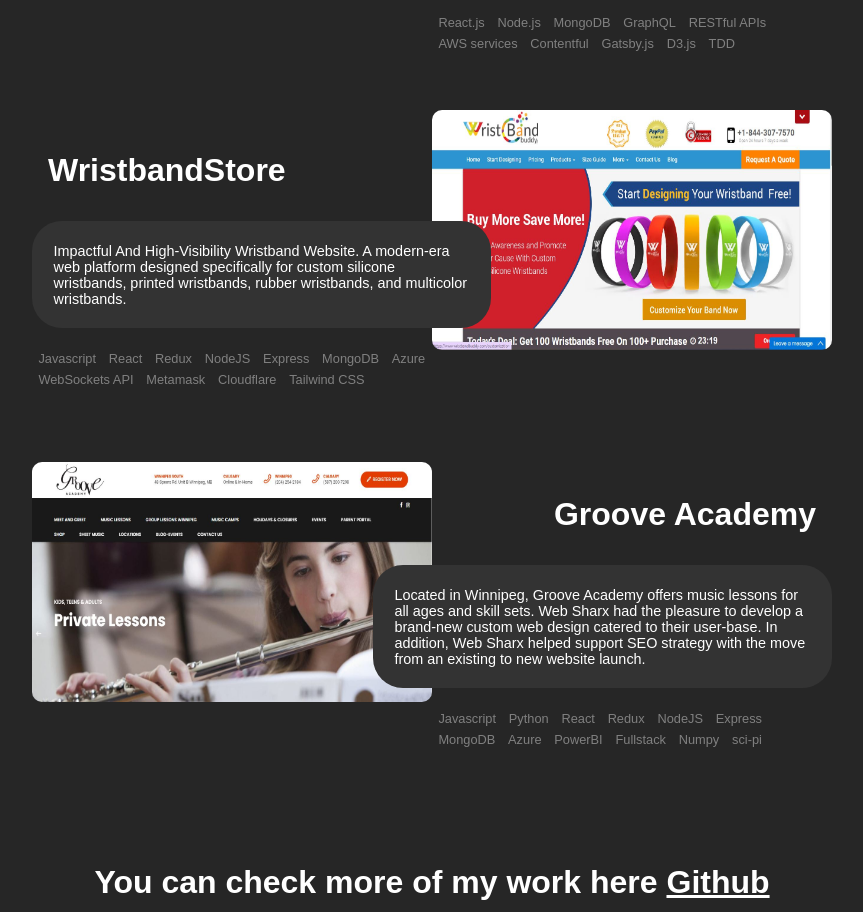
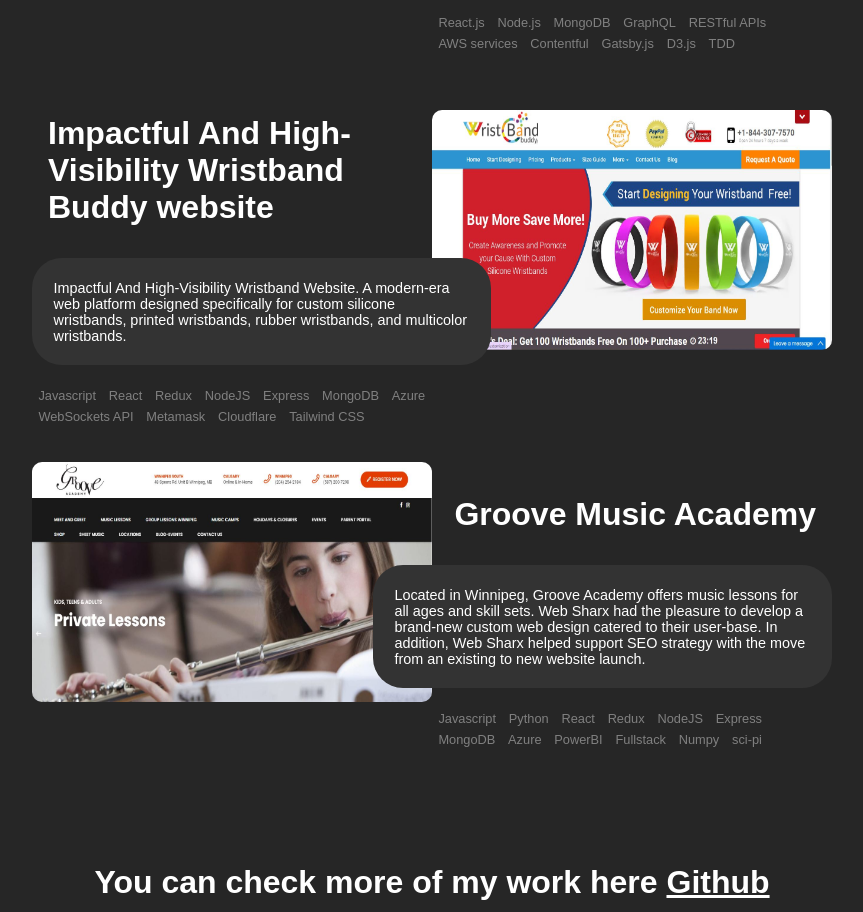
Before and after one commit to WilliamChao97/portofolio, a React (Create React App) app: page / in a window 1280 px wide. Shown: the part 2833-3745 px from the top of the page, without its empty margins (208-1071 px from the left). Built offline with nearby package versions, Linux system fonts and the light colour scheme.

Commit message:
Change the project names.tsx

```diff
--- a/src/Components/Work/Work.tsx
+++ b/src/Components/Work/Work.tsx
@@ -67,7 +67,7 @@
         ></Project>
         <Project
           invertedOrientation={false}
-          projectName="WristbandStore"
+          projectName=" Impactful And High-Visibility Wristband Buddy website"
           projectDescription="Impactful And High-Visibility Wristband Website. A modern-era web platform designed specifically for custom silicone wristbands, printed wristbands, rubber wristbands, and multicolor wristbands."
           image={wristbandStore}
           video={""}
@@ -75,7 +75,7 @@
         ></Project>
         <Project
           invertedOrientation={true}
-          projectName="Groove Academy"
+          projectName="Groove Music Academy"
           projectDescription="Located in Winnipeg, Groove Academy offers music lessons for all ages and skill sets. Web Sharx had the pleasure to develop a brand-new custom web design catered to their user-base. In addition, Web Sharx helped support SEO strategy with the move from an existing to new website launch."
           image={musicAcademy}
           video={""}
```
